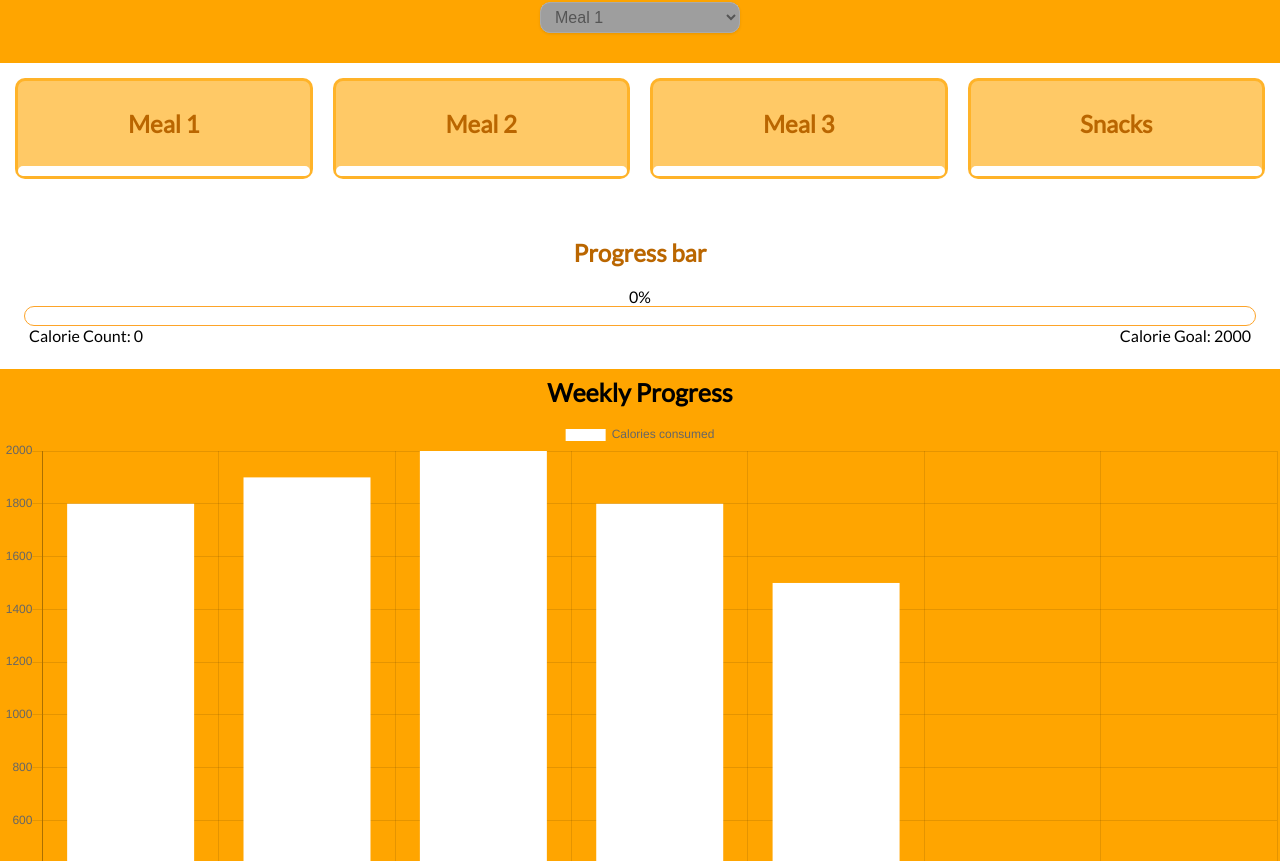
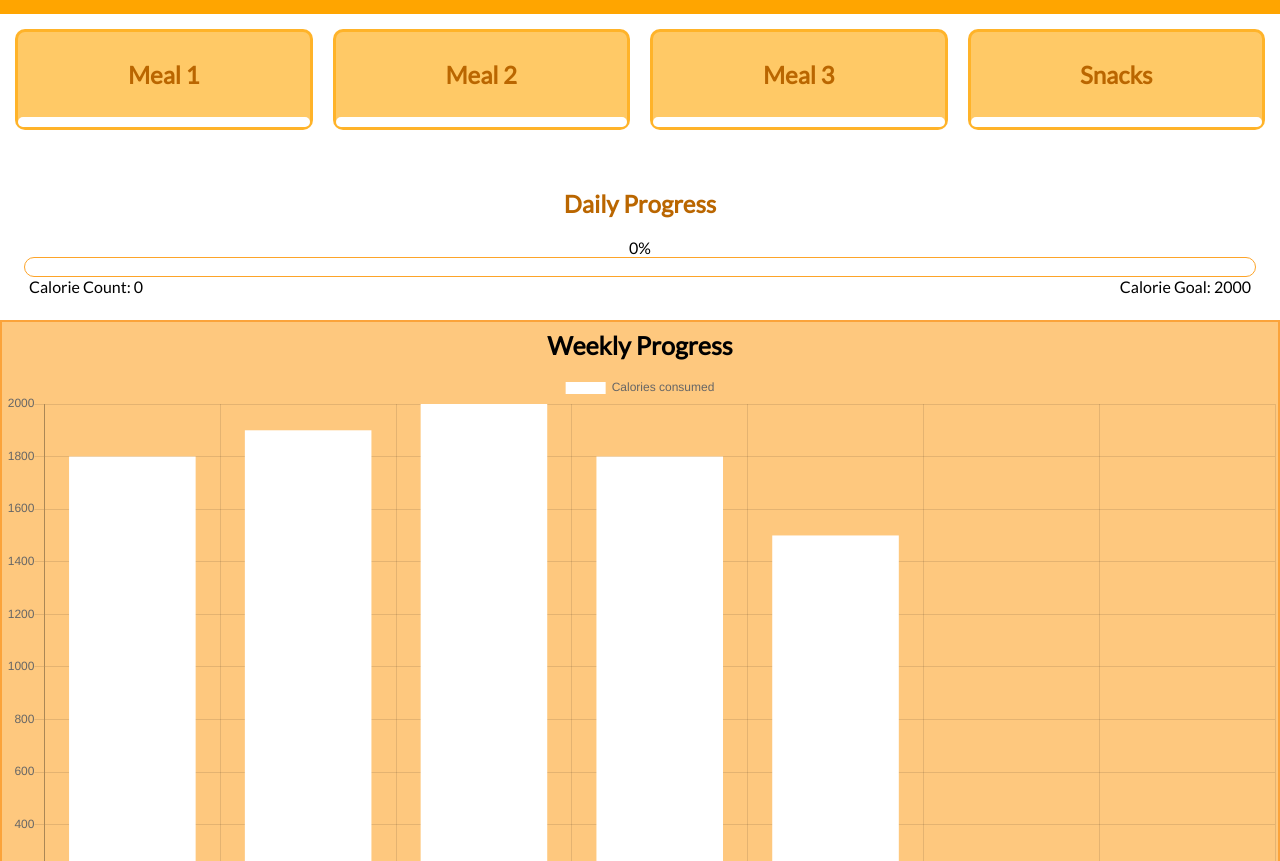
Before and after one commit to robertchrobak/final-project, a React (Create React App) app: page /homepage in a window 1280 px wide. Shown: the part 359-1220 px from the top of the page. Built offline with nearby package versions, Linux system fonts and the light colour scheme; grey boxes are pictures that could not be loaded.

Commit message:
removed welcome & renamed progress bar as daily progress

```diff
--- a/src/components/Chart.js
+++ b/src/components/Chart.js
@@ -26,8 +26,8 @@ class Chart extends Component{
                 parseInt(calculatedTotal),
                 0
               ],
-              backgroundColor: ['white', 'white', 'white', 'white', 'white', 'white'],
-              hoverBackgroundColor: ['gold', 'gold','gold','gold','gold','gold', 'gold'],
+              backgroundColor: ['#fff', '#fff', '#fff', 'white', 'white', 'white'],
+              hoverBackgroundColor: ['rgba(182,100,24,1)', 'rgba(182,100,24,1)','rgba(182,100,24,1)','rgba(182,100,24,1)','rgba(182,100,24,1)','rgba(182,100,24,1)', 'rgba(182,100,24,1)'],
               yAxes: [{
                            display: true,
                            ticks: {
--- a/src/components/HomePage.js
+++ b/src/components/HomePage.js
@@ -15,7 +15,6 @@ import Chart from "./Chart";
           <header className="App-header">
             <h1 className="App-title"><img className="logoHomePage" src="/slice4.png" alt="Calorie Gallery"/></h1>
             {/* <h3 className="Welcome-message">Welcome back, {this.props.username}</h3> */}
-            <h2 className="Welcome-message">Welcome!</h2>
           </header>
 
           <div className="CalorieGoalForm">
--- a/src/components/ProgressBar.js
+++ b/src/components/ProgressBar.js
@@ -12,7 +12,7 @@ class ProgressBar extends Component {
 
     return (
       <div className="ProgressBar">
-        <h2>Progress bar</h2>
+        <h2>Daily Progress</h2>
         <div className="progressPercentage">
           {parseInt((parseInt(calculatedTotal) / calorieGoal) * 100)}%
         </div>
--- a/src/index.css
+++ b/src/index.css
@@ -15,6 +15,11 @@ h1 {
 /*h2 {
   transform:rotate(-90deg);
 }*/
+
+.chart {
+  background-color: rgba(254,200,126,1);
+  border: 2px solid rgba(251,163,58,1);
+}
 
 .logoLogin {
   width: 350px;
```
